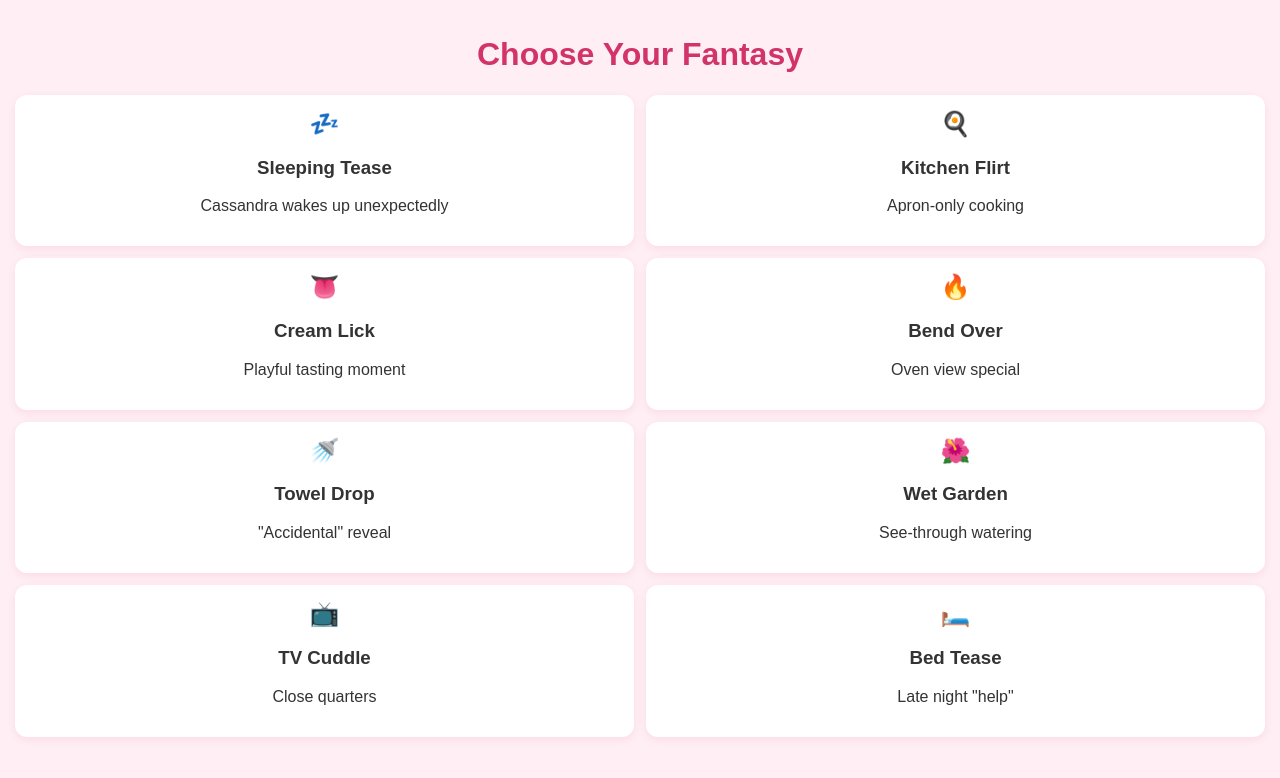
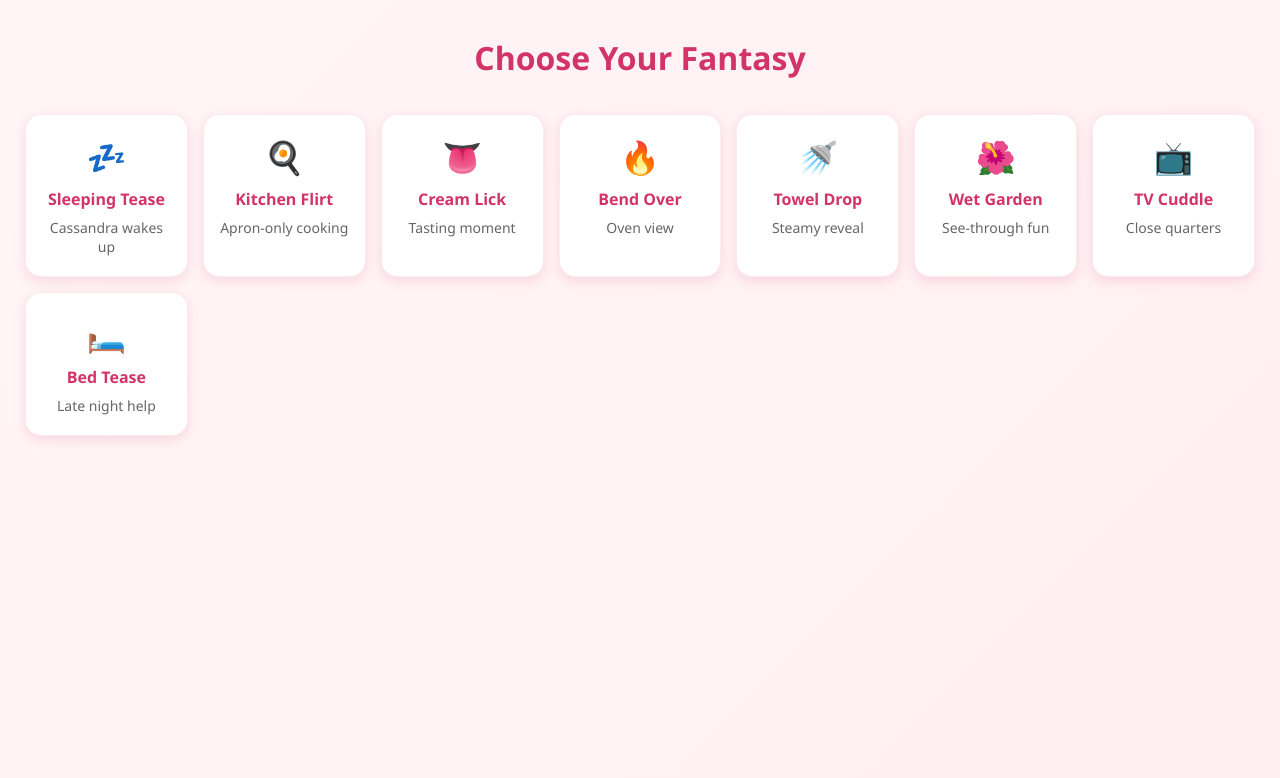
Before and after one commit to Abbas565-ak/MINI-APP, a plain HTML site: page index.html in a window 1280 px wide. Drawn offline with Linux system fonts and the light colour scheme; a script that the page names is missing.

Commit message:
Updateds index.html

```diff
--- a/index.html
+++ b/index.html
@@ -1,44 +1,76 @@
 <!DOCTYPE html>
-<html>
+<html lang="en">
 <head>
+    <!-- REQUIRED META TAGS -->
     <meta charset="UTF-8">
     <meta name="viewport" content="width=device-width, initial-scale=1.0">
+    <meta http-equiv="X-UA-Compatible" content="IE=edge">
+
+    <!-- CRITICAL FOR TELEGRAM WEB APPS -->
+    <meta http-equiv="Content-Security-Policy"
+          content="default-src 'self' https://telegram.org;
+                  connect-src 'self' https://telegram.org;
+                  script-src 'self' https://telegram.org;
+                  style-src 'self' 'unsafe-inline';
+                  img-src * data:;">
+
+    <!-- TELEGRAM WEB APP INTEGRATION -->
+    <script src="https://telegram.org/js/telegram-web-app.js"></script>
+
     <title>Vixens Fantasy</title>
-    <script src="https://telegram.org/js/telegram-web-app.js"></script>
+
     <style>
+        :root {
+            --primary-color: #d23369;
+            --secondary-color: #ff85a2;
+        }
         body {
-            font-family: 'Arial', sans-serif;
-            background: #ffeff5;
+            font-family: 'Segoe UI', Roboto, sans-serif;
+            background: linear-gradient(135deg, #fff5f7 0%, #ffeef2 100%);
             margin: 0;
             padding: 15px;
-            color: #333;
-        }
-        h1 {
-            color: #d23369;
-            text-align: center;
+            min-height: 100vh;
         }
         .character-grid {
             display: grid;
-            grid-template-columns: 1fr 1fr;
-            gap: 12px;
-            margin-top: 20px;
+            grid-template-columns: repeat(auto-fit, minmax(150px, 1fr));
+            gap: 15px;
+            padding: 10px;
         }
         .character-card {
             background: white;
-            border-radius: 12px;
-            padding: 15px;
-            box-shadow: 0 3px 10px rgba(210, 51, 105, 0.1);
-            transition: transform 0.2s;
+            border-radius: 16px;
+            padding: 20px 15px;
+            box-shadow: 0 4px 12px rgba(210, 51, 105, 0.15);
+            transition: all 0.3s ease;
             text-align: center;
             cursor: pointer;
+            border: 1px solid rgba(210, 51, 105, 0.1);
         }
         .character-card:hover {
             transform: translateY(-5px);
-            box-shadow: 0 5px 15px rgba(210, 51, 105, 0.2);
+            box-shadow: 0 8px 20px rgba(210, 51, 105, 0.2);
         }
         .character-icon {
-            font-size: 24px;
-            margin-bottom: 8px;
+            font-size: 32px;
+            margin-bottom: 10px;
+            color: var(--primary-color);
+        }
+        h1 {
+            color: var(--primary-color);
+            text-align: center;
+            margin-bottom: 25px;
+            font-weight: 600;
+        }
+        h3 {
+            color: var(--primary-color);
+            margin: 8px 0;
+            font-size: 16px;
+        }
+        p {
+            color: #666;
+            font-size: 14px;
+            margin: 5px 0 0;
         }
     </style>
 </head>
@@ -50,7 +82,7 @@
         <div class="character-card" onclick="selectScene('cass_sleep')">
             <div class="character-icon">💤</div>
             <h3>Sleeping Tease</h3>
-            <p>Cassandra wakes up unexpectedly</p>
+            <p>Cassandra wakes up</p>
         </div>
 
         <div class="character-card" onclick="selectScene('cass_kitchen')">
@@ -63,26 +95,26 @@
         <div class="character-card" onclick="selectScene('chef_cream')">
             <div class="character-icon">👅</div>
             <h3>Cream Lick</h3>
-            <p>Playful tasting moment</p>
+            <p>Tasting moment</p>
         </div>
 
         <div class="character-card" onclick="selectScene('chef_bend')">
             <div class="character-icon">🔥</div>
             <h3>Bend Over</h3>
-            <p>Oven view special</p>
+            <p>Oven view</p>
         </div>
 
         <!-- Scarlett -->
         <div class="character-card" onclick="selectScene('neigh_bath')">
             <div class="character-icon">🚿</div>
             <h3>Towel Drop</h3>
-            <p>"Accidental" reveal</p>
+            <p>Steamy reveal</p>
         </div>
 
         <div class="character-card" onclick="selectScene('neigh_garden')">
             <div class="character-icon">🌺</div>
             <h3>Wet Garden</h3>
-            <p>See-through watering</p>
+            <p>See-through fun</p>
         </div>
 
         <!-- Aunt Lana -->
@@ -95,7 +127,7 @@
         <div class="character-card" onclick="selectScene('aunt_bed')">
             <div class="character-icon">🛏️</div>
             <h3>Bed Tease</h3>
-            <p>Late night "help"</p>
+            <p>Late night help</p>
         </div>
     </div>
 
@@ -103,20 +135,36 @@
         // Initialize Telegram WebApp
         Telegram.WebApp.ready();
         Telegram.WebApp.expand();
-        Telegram.WebApp.MainButton.setText("Ready").show().onClick(() => {
-            Telegram.WebApp.close();
-        });
+        Telegram.WebApp.enableClosingConfirmation();
 
+        // Main selection handler
         function selectScene(sceneKey) {
-            // Critical: Must match main.py's expected format
             const data = {
-                scene: sceneKey,  // Exactly matches keys in CHARACTERS dictionary
-                timestamp: Date.now()
+                scene: sceneKey,
+                userAgent: navigator.userAgent,
+                timestamp: new Date().toISOString()
             };
+
+            // Validate before sending
+            if (!isValidScene(sceneKey)) {
+                Telegram.WebApp.showAlert("Invalid selection");
+                return;
+            }
 
             Telegram.WebApp.sendData(JSON.stringify(data));
             Telegram.WebApp.close();
         }
+
+        // Scene validation
+        function isValidScene(key) {
+            const validScenes = [
+                'cass_sleep', 'cass_kitchen',
+                'chef_cream', 'chef_bend',
+                'neigh_bath', 'neigh_garden',
+                'aunt_tv', 'aunt_bed'
+            ];
+            return validScenes.includes(key);
+        }
     </script>
 </body>
 </html>
```
